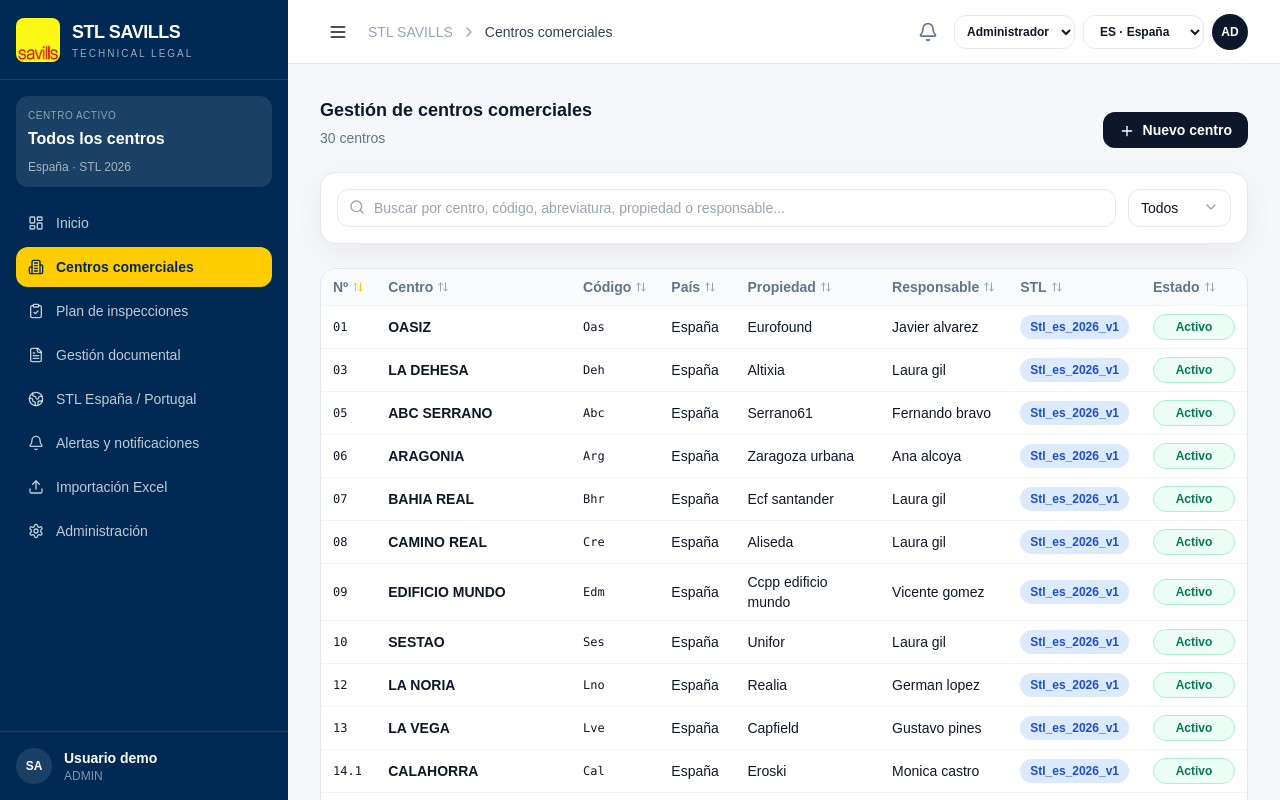
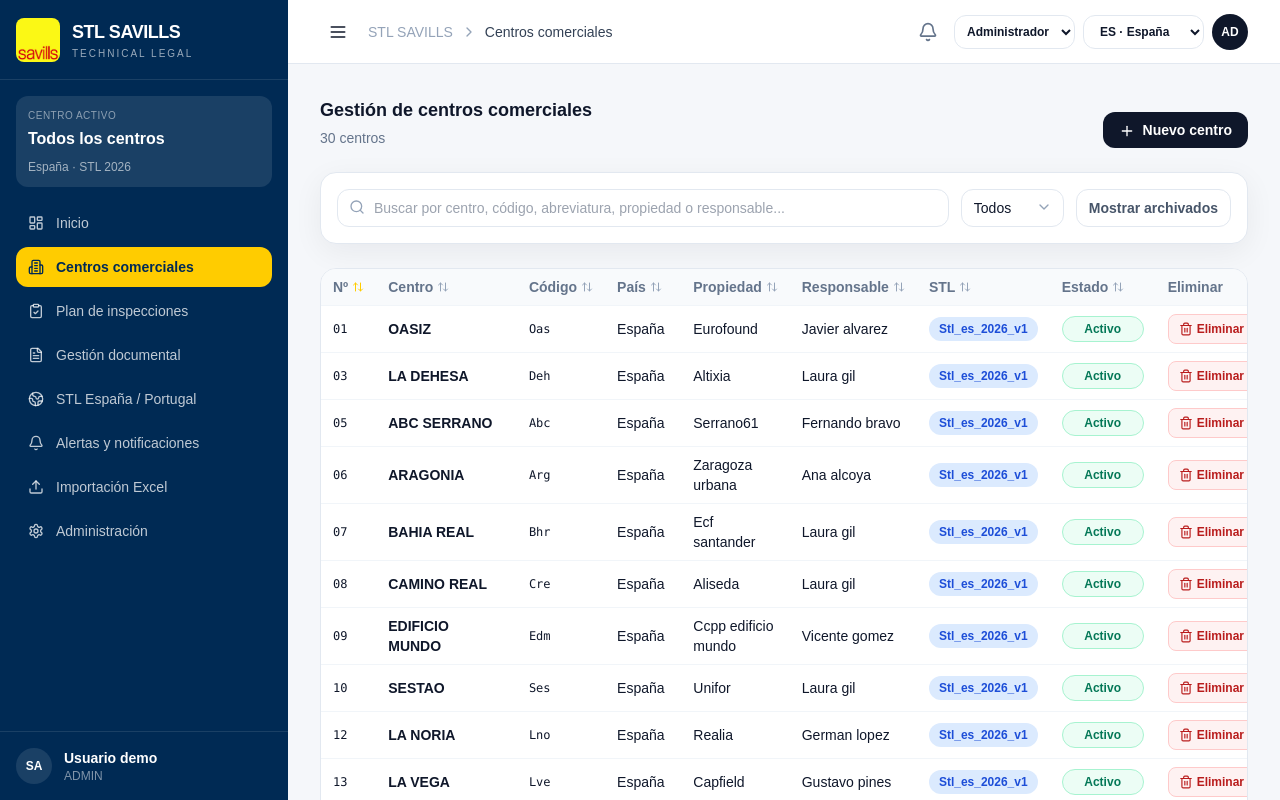
Before and after one commit to pocada00-art/stl-savills-2, a Next.js app: page /centers in a window 1280 px wide. Shown: the top 800 px of the page. Built offline with nearby package versions, Linux system fonts and the light colour scheme.

Commit message:
Update page.tsx
Mod 3 COMPLETED

```diff
--- a/app/centers/page.tsx
+++ b/app/centers/page.tsx
@@ -13,6 +13,8 @@ import {
   X,
   Upload,
   Image as ImageIcon,
+  Trash2,
+  RotateCcw,
 } from "lucide-react";
 
 import { demo } from "@/lib/data";
@@ -62,6 +64,9 @@ type CenterListItem = {
   manager?: string | null;
   stl?: string;
   status?: string;
+  archived?: boolean;
+  archiveReason?: string;
+  archivedAt?: string;
 };
 
 function formatCenterCode(value: string | number | undefined | null) {
@@ -188,6 +193,9 @@ export default function Centers() {
    * ======================================================= */
 
   const [saving, setSaving] =
+    useState(false);
+
+  const [showArchived, setShowArchived] =
     useState(false);
 
   /*
@@ -293,6 +301,12 @@ export default function Centers() {
         status:
           overrides.status ??
           c.status,
+        archived:
+          (overrides as any).archived === true,
+        archiveReason:
+          (overrides as any).archiveReason,
+        archivedAt:
+          (overrides as any).archivedAt,
       });
     });
 
@@ -352,6 +366,12 @@ export default function Centers() {
           status:
             center.status ||
             "Activo",
+          archived:
+            (center as any).archived === true,
+          archiveReason:
+            (center as any).archiveReason,
+          archivedAt:
+            (center as any).archivedAt,
         });
       }
     );
@@ -382,9 +402,13 @@ export default function Centers() {
             q.toLowerCase()
           );
 
+        const matchesArchived =
+          showArchived || !c.archived;
+
         return (
           matchesCountry &&
-          matchesSearch
+          matchesSearch &&
+          matchesArchived
         );
       });
 
@@ -426,6 +450,7 @@ export default function Centers() {
     effectiveCountry,
     sort,
     state.centers,
+    showArchived,
   ]);
 
   /* =======================================================
@@ -554,6 +579,71 @@ export default function Centers() {
           id: center.id,
           status: nextStatus,
         },
+      },
+    };
+
+    setState(nextState);
+    saveState(nextState);
+  }
+
+  function archiveCenter(center: CenterListItem) {
+    if (role !== "ADMIN") return;
+
+    const reason = window.prompt(
+      `ARCHIVAR CENTRO ${formatCenterCode(center.code)} - ${center.name}\n\nIndique el motivo de la eliminación/archivo:`
+    );
+
+    if (!reason || !reason.trim()) return;
+
+    const confirmed = window.confirm(
+      `ATENCIÓN: el centro se retirará del listado activo y quedará archivado con todo su histórico.\n\nMotivo: ${reason.trim()}\n\n¿Confirma la operación?`
+    );
+
+    if (!confirmed) return;
+
+    const currentOverride =
+      (state.centers?.[center.id] || {}) as CenterOverride;
+
+    const nextState: V1State = {
+      ...state,
+      centers: {
+        ...state.centers,
+        [center.id]: {
+          ...currentOverride,
+          id: center.id,
+          status: "Archivado",
+          ...( {
+            archived: true,
+            archiveReason: reason.trim(),
+            archivedAt: new Date().toISOString(),
+          } as any ),
+        },
+      },
+    };
+
+    setState(nextState);
+    saveState(nextState);
+  }
+
+  function restoreCenter(center: CenterListItem) {
+    if (role !== "ADMIN") return;
+
+    if (!window.confirm(`¿Desea restaurar el centro ${formatCenterCode(center.code)} - ${center.name}?`)) return;
+
+    const currentOverride =
+      (state.centers?.[center.id] || {}) as any;
+
+    const nextOverride = { ...currentOverride };
+    delete nextOverride.archived;
+    delete nextOverride.archiveReason;
+    delete nextOverride.archivedAt;
+    nextOverride.status = "Activo";
+
+    const nextState: V1State = {
+      ...state,
+      centers: {
+        ...state.centers,
+        [center.id]: nextOverride,
       },
     };
 
@@ -1008,6 +1098,16 @@ export default function Centers() {
               </div>
             )}
 
+          {role === "ADMIN" && (
+            <button
+              type="button"
+              onClick={() => setShowArchived(v => !v)}
+              className={`rounded-xl border px-3 py-2 text-sm font-semibold ${showArchived ? "border-[#FFCC00] bg-[#FFCC00] text-[#002A54]" : "border-slate-200 bg-white text-slate-600 hover:bg-slate-50"}`}
+            >
+              {showArchived ? "Ocultar archivados" : "Mostrar archivados"}
+            </button>
+          )}
+
         </div>
 
       </Card>
@@ -1058,6 +1158,10 @@ export default function Centers() {
                 "status",
                 "Estado"
               )}
+
+              <th className="px-4 py-3 text-left">
+                Eliminar
+              </th>
             </tr>
           </thead>
 
@@ -1156,6 +1260,32 @@ export default function Centers() {
                   </button>
                 </td>
 
+                <td>
+                  {role === "ADMIN" && (
+                    c.archived ? (
+                      <button
+                        type="button"
+                        onClick={(e) => { e.stopPropagation(); restoreCenter(c); }}
+                        className="inline-flex items-center gap-1 rounded-lg border border-emerald-200 bg-emerald-50 px-2.5 py-1.5 text-xs font-bold text-emerald-700 hover:bg-emerald-100"
+                        title="Restaurar centro archivado"
+                      >
+                        <RotateCcw className="h-3.5 w-3.5" />
+                        Restaurar
+                      </button>
+                    ) : (
+                      <button
+                        type="button"
+                        onClick={(e) => { e.stopPropagation(); archiveCenter(c); }}
+                        className="inline-flex items-center gap-1 rounded-lg border border-red-200 bg-red-50 px-2.5 py-1.5 text-xs font-bold text-red-700 hover:bg-red-100"
+                        title="Eliminar y archivar centro"
+                      >
+                        <Trash2 className="h-3.5 w-3.5" />
+                        Eliminar
+                      </button>
+                    )
+                  )}
+                </td>
+
               </tr>
 
             ))}
@@ -1164,7 +1294,7 @@ export default function Centers() {
               <tr>
 
                 <td
-                  colSpan={8}
+                  colSpan={9}
                   className="px-6 py-12 text-center text-sm text-slate-400"
                 >
                   No hay centros que
```
